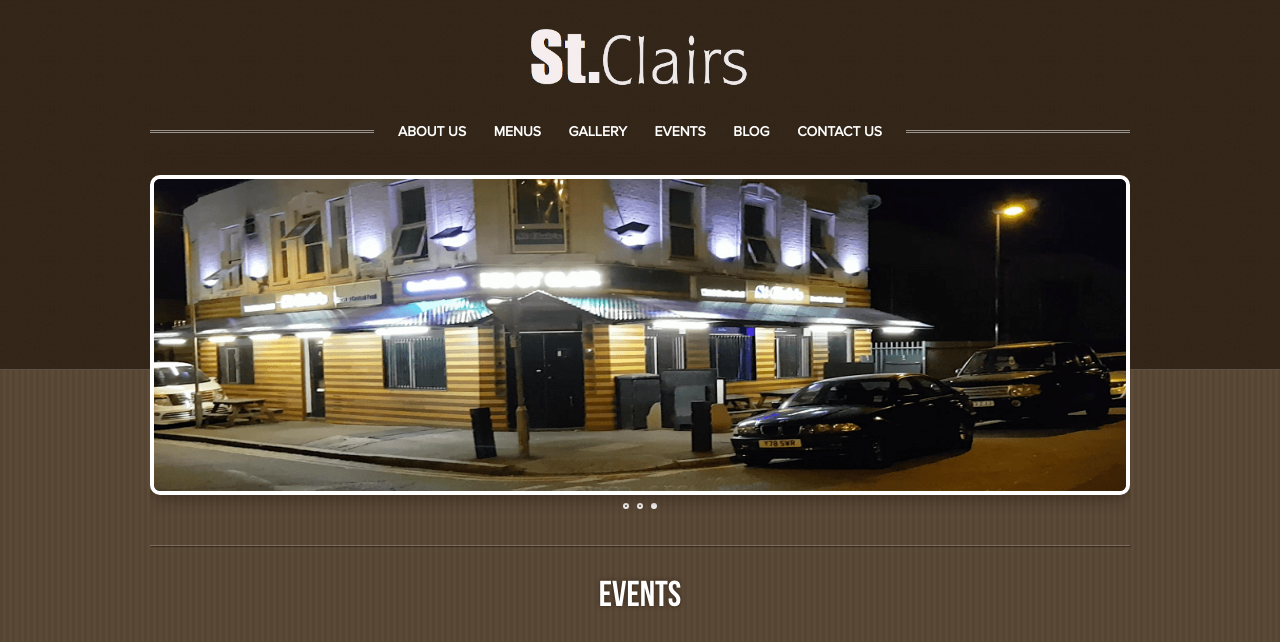
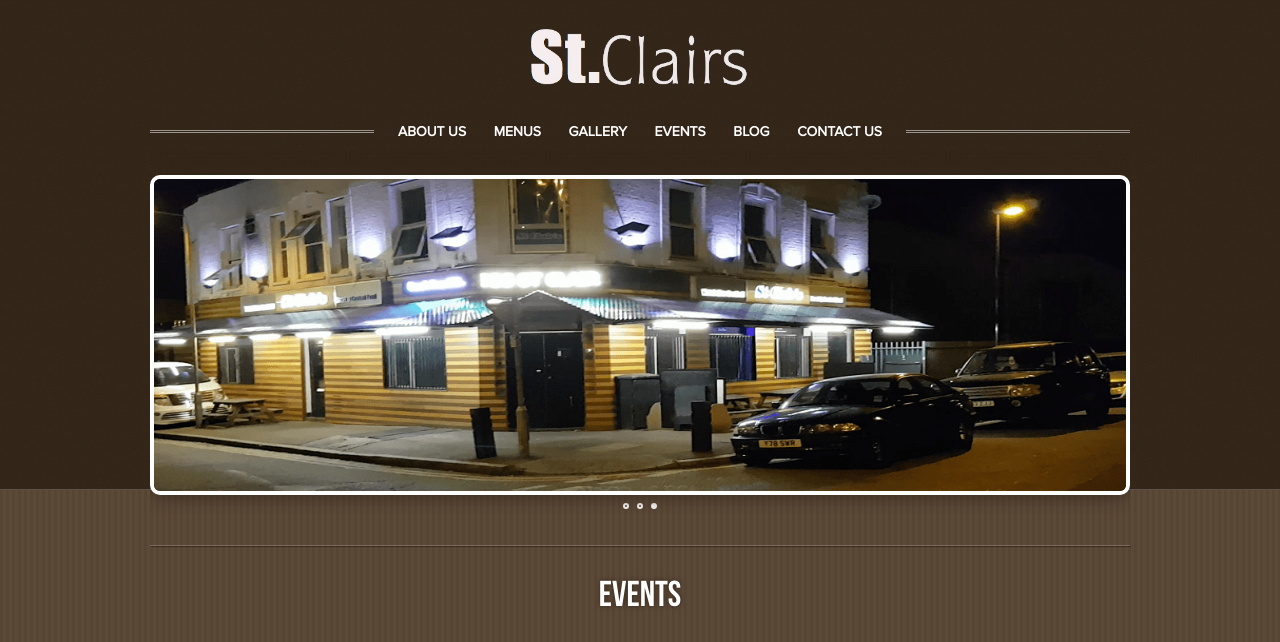
Before and after one commit to christiandrey/christiandrey.github.io, a PHP site: page / in a window 1280 px wide. Shown: the part 30-672 px from the top of the page. Run offline with PHP 8.4, Linux system fonts and the light colour scheme; some libraries are stand-ins or nearby versions.

Commit message:
Some more Fixes to StClairs Homepage

```diff
--- a/stclairs/css/style.css
+++ b/stclairs/css/style.css
@@ -331,18 +331,23 @@ h1, h2, h3, h4, h5, h6 {
   left: 0;
   background: url("../img/bg-noise.png") repeat #34271a;
   z-index: -2;
-  border-bottom: solid 1px rgba(255, 255, 255, 0.2); }
+  border-bottom: solid 1px rgba(255, 255, 255, 0.2);
+  /* Tablets and phablets */ }
+  @media only screen and (min-width: 768px) {
+    /* line 170, C:/Users/Christian Dréy/Desktop/Folders/Jobs/404/Published/christiandrey.bitbucket.org/stclairs/scss/style.scss */
+    .pageHeader .container:after {
+      height: 65%; } }
 
-/* line 184, C:/Users/Christian Dréy/Desktop/Folders/Jobs/404/Published/christiandrey.bitbucket.org/stclairs/scss/style.scss */
+/* line 188, C:/Users/Christian Dréy/Desktop/Folders/Jobs/404/Published/christiandrey.bitbucket.org/stclairs/scss/style.scss */
 .pageBody {
   width: 100%; }
-  /* line 186, C:/Users/Christian Dréy/Desktop/Folders/Jobs/404/Published/christiandrey.bitbucket.org/stclairs/scss/style.scss */
+  /* line 190, C:/Users/Christian Dréy/Desktop/Folders/Jobs/404/Published/christiandrey.bitbucket.org/stclairs/scss/style.scss */
   .pageBody .restaurantEvents {
     /* Tablets and phablets */ }
-    /* line 187, C:/Users/Christian Dréy/Desktop/Folders/Jobs/404/Published/christiandrey.bitbucket.org/stclairs/scss/style.scss */
+    /* line 191, C:/Users/Christian Dréy/Desktop/Folders/Jobs/404/Published/christiandrey.bitbucket.org/stclairs/scss/style.scss */
     .pageBody .restaurantEvents .pageTitle {
       margin: 30px auto; }
-    /* line 190, C:/Users/Christian Dréy/Desktop/Folders/Jobs/404/Published/christiandrey.bitbucket.org/stclairs/scss/style.scss */
+    /* line 194, C:/Users/Christian Dréy/Desktop/Folders/Jobs/404/Published/christiandrey.bitbucket.org/stclairs/scss/style.scss */
     .pageBody .restaurantEvents .pageTitle:before {
       content: '';
       width: 100%;
@@ -351,17 +356,17 @@ h1, h2, h3, h4, h5, h6 {
       margin-bottom: 30px;
       background-color: rgba(255, 255, 255, 0.2);
       box-shadow: 1px 1px 1px #34271a; }
-    /* line 200, C:/Users/Christian Dréy/Desktop/Folders/Jobs/404/Published/christiandrey.bitbucket.org/stclairs/scss/style.scss */
+    /* line 204, C:/Users/Christian Dréy/Desktop/Folders/Jobs/404/Published/christiandrey.bitbucket.org/stclairs/scss/style.scss */
     .pageBody .restaurantEvents .col-md-3 {
       margin-bottom: 30px; }
-      /* line 202, C:/Users/Christian Dréy/Desktop/Folders/Jobs/404/Published/christiandrey.bitbucket.org/stclairs/scss/style.scss */
+      /* line 206, C:/Users/Christian Dréy/Desktop/Folders/Jobs/404/Published/christiandrey.bitbucket.org/stclairs/scss/style.scss */
       .pageBody .restaurantEvents .col-md-3 :last-child {
         margin-bottom: 0px; }
     @media only screen and (min-width: 768px) {
-      /* line 207, C:/Users/Christian Dréy/Desktop/Folders/Jobs/404/Published/christiandrey.bitbucket.org/stclairs/scss/style.scss */
+      /* line 211, C:/Users/Christian Dréy/Desktop/Folders/Jobs/404/Published/christiandrey.bitbucket.org/stclairs/scss/style.scss */
       .pageBody .restaurantEvents .col-md-3 {
         margin-bottom: 0; } }
-    /* line 212, C:/Users/Christian Dréy/Desktop/Folders/Jobs/404/Published/christiandrey.bitbucket.org/stclairs/scss/style.scss */
+    /* line 216, C:/Users/Christian Dréy/Desktop/Folders/Jobs/404/Published/christiandrey.bitbucket.org/stclairs/scss/style.scss */
     .pageBody .restaurantEvents img {
       margin: auto;
       height: 200px;
@@ -371,27 +376,27 @@ h1, h2, h3, h4, h5, h6 {
       cursor: pointer;
       /* Tablets and phablets */ }
       @media only screen and (min-width: 768px) {
-        /* line 212, C:/Users/Christian Dréy/Desktop/Folders/Jobs/404/Published/christiandrey.bitbucket.org/stclairs/scss/style.scss */
+        /* line 216, C:/Users/Christian Dréy/Desktop/Folders/Jobs/404/Published/christiandrey.bitbucket.org/stclairs/scss/style.scss */
         .pageBody .restaurantEvents img {
           height: 250px; } }
-    /* line 223, C:/Users/Christian Dréy/Desktop/Folders/Jobs/404/Published/christiandrey.bitbucket.org/stclairs/scss/style.scss */
+    /* line 227, C:/Users/Christian Dréy/Desktop/Folders/Jobs/404/Published/christiandrey.bitbucket.org/stclairs/scss/style.scss */
     .pageBody .restaurantEvents img:hover {
       opacity: 0.7; }
-  /* line 227, C:/Users/Christian Dréy/Desktop/Folders/Jobs/404/Published/christiandrey.bitbucket.org/stclairs/scss/style.scss */
+  /* line 231, C:/Users/Christian Dréy/Desktop/Folders/Jobs/404/Published/christiandrey.bitbucket.org/stclairs/scss/style.scss */
   .pageBody .restaurantDetails {
     margin-top: 60px;
     /* Tablets and phablets */ }
-    /* line 230, C:/Users/Christian Dréy/Desktop/Folders/Jobs/404/Published/christiandrey.bitbucket.org/stclairs/scss/style.scss */
+    /* line 234, C:/Users/Christian Dréy/Desktop/Folders/Jobs/404/Published/christiandrey.bitbucket.org/stclairs/scss/style.scss */
     .pageBody .restaurantDetails .col-md-4 {
       margin-bottom: 30px; }
-      /* line 232, C:/Users/Christian Dréy/Desktop/Folders/Jobs/404/Published/christiandrey.bitbucket.org/stclairs/scss/style.scss */
+      /* line 236, C:/Users/Christian Dréy/Desktop/Folders/Jobs/404/Published/christiandrey.bitbucket.org/stclairs/scss/style.scss */
       .pageBody .restaurantDetails .col-md-4 :last-child {
         margin-bottom: 0px; }
     @media only screen and (min-width: 768px) {
-      /* line 238, C:/Users/Christian Dréy/Desktop/Folders/Jobs/404/Published/christiandrey.bitbucket.org/stclairs/scss/style.scss */
+      /* line 242, C:/Users/Christian Dréy/Desktop/Folders/Jobs/404/Published/christiandrey.bitbucket.org/stclairs/scss/style.scss */
       .pageBody .restaurantDetails .col-md-4 {
         margin-bottom: 0px; } }
-    /* line 244, C:/Users/Christian Dréy/Desktop/Folders/Jobs/404/Published/christiandrey.bitbucket.org/stclairs/scss/style.scss */
+    /* line 248, C:/Users/Christian Dréy/Desktop/Folders/Jobs/404/Published/christiandrey.bitbucket.org/stclairs/scss/style.scss */
     .pageBody .restaurantDetails .restaurantHours,
     .pageBody .restaurantDetails .restaurantLocation,
     .pageBody .restaurantDetails .restaurantReservation {
@@ -400,58 +405,58 @@ h1, h2, h3, h4, h5, h6 {
       background: url("../img/bg-noise.png") repeat #34271a;
       border-radius: 10px;
       box-shadow: 0px 0px 5px #34271a; }
-    /* line 251, C:/Users/Christian Dréy/Desktop/Folders/Jobs/404/Published/christiandrey.bitbucket.org/stclairs/scss/style.scss */
+    /* line 255, C:/Users/Christian Dréy/Desktop/Folders/Jobs/404/Published/christiandrey.bitbucket.org/stclairs/scss/style.scss */
     .pageBody .restaurantDetails .itemTitle {
       width: 100%;
       height: 70px;
       background: url("../img/double-line-white.png") center repeat-x; }
-      /* line 255, C:/Users/Christian Dréy/Desktop/Folders/Jobs/404/Published/christiandrey.bitbucket.org/stclairs/scss/style.scss */
+      /* line 259, C:/Users/Christian Dréy/Desktop/Folders/Jobs/404/Published/christiandrey.bitbucket.org/stclairs/scss/style.scss */
       .pageBody .restaurantDetails .itemTitle h1 {
         background-color: #34271a;
         font-size: 30px;
         display: inline-block;
         padding: 0 10px; }
-    /* line 263, C:/Users/Christian Dréy/Desktop/Folders/Jobs/404/Published/christiandrey.bitbucket.org/stclairs/scss/style.scss */
+    /* line 267, C:/Users/Christian Dréy/Desktop/Folders/Jobs/404/Published/christiandrey.bitbucket.org/stclairs/scss/style.scss */
     .pageBody .restaurantDetails .restaurantHours table {
       width: 100%;
       margin: auto; }
-    /* line 267, C:/Users/Christian Dréy/Desktop/Folders/Jobs/404/Published/christiandrey.bitbucket.org/stclairs/scss/style.scss */
+    /* line 271, C:/Users/Christian Dréy/Desktop/Folders/Jobs/404/Published/christiandrey.bitbucket.org/stclairs/scss/style.scss */
     .pageBody .restaurantDetails .restaurantHours td:first-child {
       width: 40%; }
-    /* line 270, C:/Users/Christian Dréy/Desktop/Folders/Jobs/404/Published/christiandrey.bitbucket.org/stclairs/scss/style.scss */
+    /* line 274, C:/Users/Christian Dréy/Desktop/Folders/Jobs/404/Published/christiandrey.bitbucket.org/stclairs/scss/style.scss */
     .pageBody .restaurantDetails .restaurantHours td:last-child {
       width: 60%;
       text-align: right; }
-    /* line 276, C:/Users/Christian Dréy/Desktop/Folders/Jobs/404/Published/christiandrey.bitbucket.org/stclairs/scss/style.scss */
+    /* line 280, C:/Users/Christian Dréy/Desktop/Folders/Jobs/404/Published/christiandrey.bitbucket.org/stclairs/scss/style.scss */
     .pageBody .restaurantDetails .restaurantLocation .googleMapBox {
       width: 100%;
       height: 150px; }
-      /* line 279, C:/Users/Christian Dréy/Desktop/Folders/Jobs/404/Published/christiandrey.bitbucket.org/stclairs/scss/style.scss */
+      /* line 283, C:/Users/Christian Dréy/Desktop/Folders/Jobs/404/Published/christiandrey.bitbucket.org/stclairs/scss/style.scss */
       .pageBody .restaurantDetails .restaurantLocation .googleMapBox img {
         max-width: none !important;
         background: none !important; }
-    /* line 285, C:/Users/Christian Dréy/Desktop/Folders/Jobs/404/Published/christiandrey.bitbucket.org/stclairs/scss/style.scss */
+    /* line 289, C:/Users/Christian Dréy/Desktop/Folders/Jobs/404/Published/christiandrey.bitbucket.org/stclairs/scss/style.scss */
     .pageBody .restaurantDetails .restaurantLocation p,
     .pageBody .restaurantDetails .restaurantLocation a {
       margin: 10px auto 5px;
       text-decoration: none;
       transition: color 0.4s; }
-    /* line 290, C:/Users/Christian Dréy/Desktop/Folders/Jobs/404/Published/christiandrey.bitbucket.org/stclairs/scss/style.scss */
+    /* line 294, C:/Users/Christian Dréy/Desktop/Folders/Jobs/404/Published/christiandrey.bitbucket.org/stclairs/scss/style.scss */
     .pageBody .restaurantDetails .restaurantLocation a:hover {
       color: #ffffff; }
-    /* line 295, C:/Users/Christian Dréy/Desktop/Folders/Jobs/404/Published/christiandrey.bitbucket.org/stclairs/scss/style.scss */
+    /* line 299, C:/Users/Christian Dréy/Desktop/Folders/Jobs/404/Published/christiandrey.bitbucket.org/stclairs/scss/style.scss */
     .pageBody .restaurantDetails .restaurantReservation table {
       width: 100%;
       margin: auto; }
-    /* line 299, C:/Users/Christian Dréy/Desktop/Folders/Jobs/404/Published/christiandrey.bitbucket.org/stclairs/scss/style.scss */
+    /* line 303, C:/Users/Christian Dréy/Desktop/Folders/Jobs/404/Published/christiandrey.bitbucket.org/stclairs/scss/style.scss */
     .pageBody .restaurantDetails .restaurantReservation td:first-child {
       width: 50%;
       padding: 10px 5px 10px 0; }
-    /* line 303, C:/Users/Christian Dréy/Desktop/Folders/Jobs/404/Published/christiandrey.bitbucket.org/stclairs/scss/style.scss */
+    /* line 307, C:/Users/Christian Dréy/Desktop/Folders/Jobs/404/Published/christiandrey.bitbucket.org/stclairs/scss/style.scss */
     .pageBody .restaurantDetails .restaurantReservation td:last-child {
       width: 50%;
       padding: 10px 0 10px 5px; }
-    /* line 307, C:/Users/Christian Dréy/Desktop/Folders/Jobs/404/Published/christiandrey.bitbucket.org/stclairs/scss/style.scss */
+    /* line 311, C:/Users/Christian Dréy/Desktop/Folders/Jobs/404/Published/christiandrey.bitbucket.org/stclairs/scss/style.scss */
     .pageBody .restaurantDetails .restaurantReservation td p {
       font-size: 0.7em;
       color: #cecece;
@@ -459,13 +464,13 @@ h1, h2, h3, h4, h5, h6 {
       letter-spacing: 0.9px;
       padding: 0;
       margin: 0; }
-    /* line 315, C:/Users/Christian Dréy/Desktop/Folders/Jobs/404/Published/christiandrey.bitbucket.org/stclairs/scss/style.scss */
+    /* line 319, C:/Users/Christian Dréy/Desktop/Folders/Jobs/404/Published/christiandrey.bitbucket.org/stclairs/scss/style.scss */
     .pageBody .restaurantDetails .restaurantReservation td p:after {
       content: ' *';
       color: #da5f1f;
       display: inline;
       font-size: 1.3em; }
-    /* line 321, C:/Users/Christian Dréy/Desktop/Folders/Jobs/404/Published/christiandrey.bitbucket.org/stclairs/scss/style.scss */
+    /* line 325, C:/Users/Christian Dréy/Desktop/Folders/Jobs/404/Published/christiandrey.bitbucket.org/stclairs/scss/style.scss */
     .pageBody .restaurantDetails .restaurantReservation td input {
       color: #34271a;
       border-radius: 5px;
@@ -475,17 +480,17 @@ h1, h2, h3, h4, h5, h6 {
       text-indent: 5px;
       border: none;
       box-sizing: border-box; }
-    /* line 331, C:/Users/Christian Dréy/Desktop/Folders/Jobs/404/Published/christiandrey.bitbucket.org/stclairs/scss/style.scss */
+    /* line 335, C:/Users/Christian Dréy/Desktop/Folders/Jobs/404/Published/christiandrey.bitbucket.org/stclairs/scss/style.scss */
     .pageBody .restaurantDetails .restaurantReservation td select {
       color: #34271a;
       width: 100%;
       height: 30px;
       border-radius: 5px; }
-    /* line 338, C:/Users/Christian Dréy/Desktop/Folders/Jobs/404/Published/christiandrey.bitbucket.org/stclairs/scss/style.scss */
+    /* line 342, C:/Users/Christian Dréy/Desktop/Folders/Jobs/404/Published/christiandrey.bitbucket.org/stclairs/scss/style.scss */
     .pageBody .restaurantDetails .restaurantReservation td select:focus,
     .pageBody .restaurantDetails .restaurantReservation td select:active {
       outline: none; }
-    /* line 341, C:/Users/Christian Dréy/Desktop/Folders/Jobs/404/Published/christiandrey.bitbucket.org/stclairs/scss/style.scss */
+    /* line 345, C:/Users/Christian Dréy/Desktop/Folders/Jobs/404/Published/christiandrey.bitbucket.org/stclairs/scss/style.scss */
     .pageBody .restaurantDetails .restaurantReservation td button {
       margin-top: 10px; }
 
--- a/stclairs/scss/style.scss
+++ b/stclairs/scss/style.scss
@@ -178,6 +178,10 @@
         background: url('../img/bg-noise.png') repeat $colorDark;
         z-index: -2;
         border-bottom: solid 1px $colorDarkTrans;
+
+        @include MQ(M){
+            height: 65%;
+        }
     }
 }
 
```
Also changed, not shown: 1 other file.
